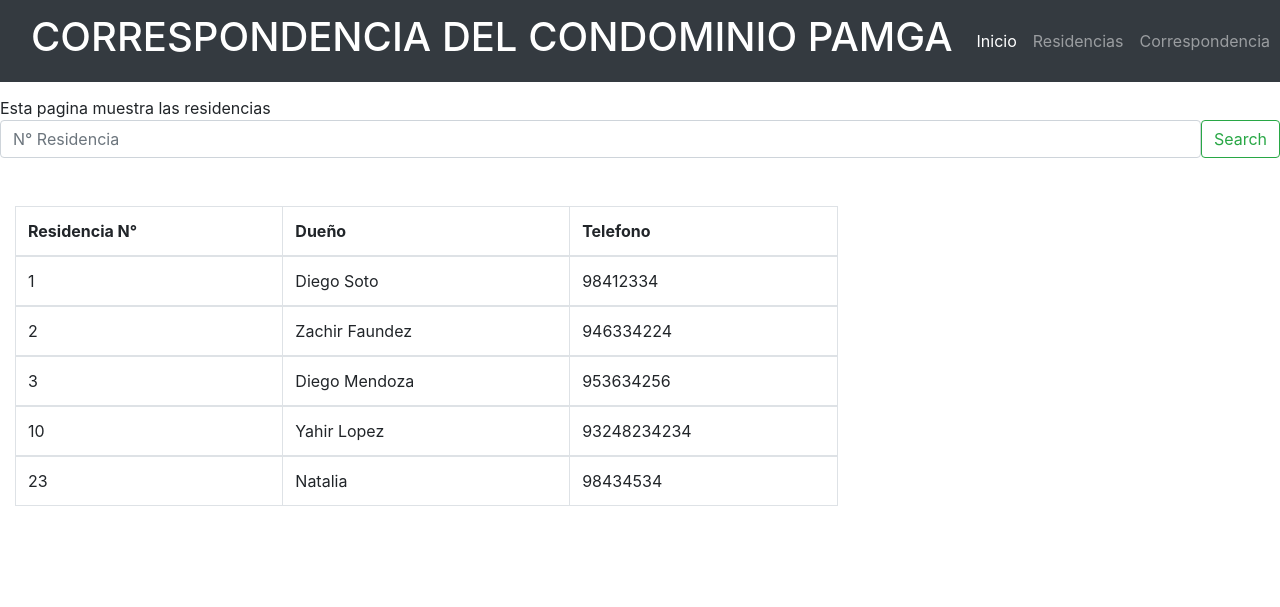
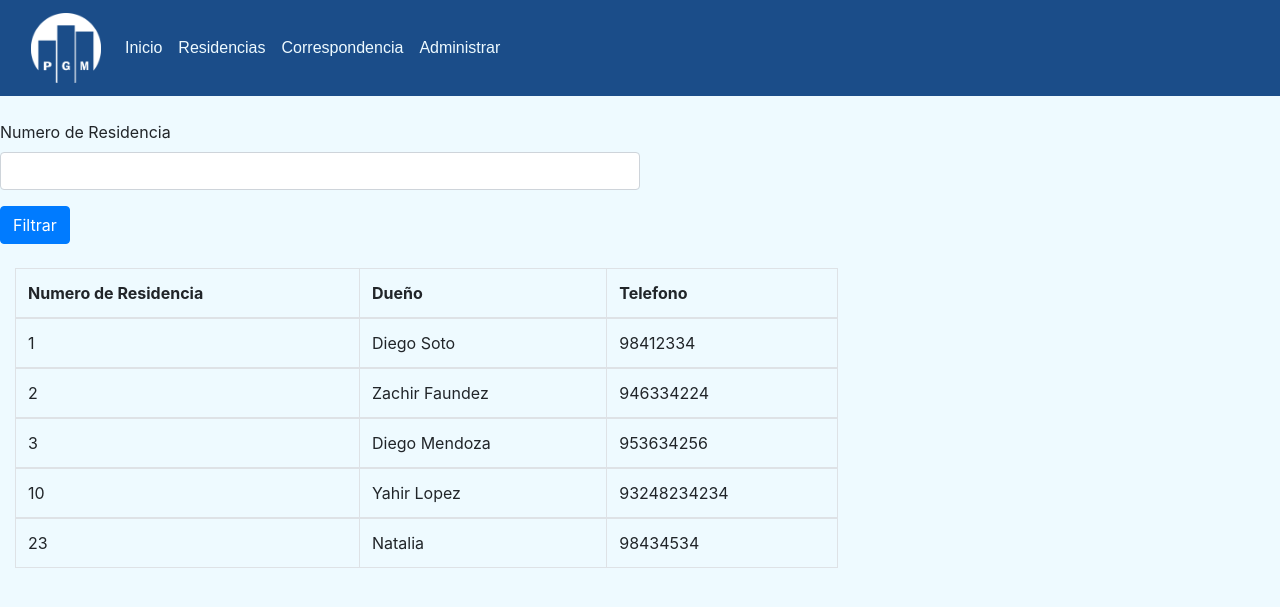
Before and after one commit to Tomoxx/CER2-PenaTomas, a Django app: page /residencias/ in a window 1280 px wide. Shown: the top 607 px of the page. Run offline with Django 4.2, Linux system fonts and the light colour scheme; data comes from the database, SQL or seed files in the repository; both versions use the stored data as it was after the commit.

Commit message:
Final Base Version

```diff
--- a/Certamen2v2/core/static/core/css/styles.css
+++ b/Certamen2v2/core/static/core/css/styles.css
@@ -1,3 +1,36 @@
-#navbar {
+.navbar {
     font-family: Arial, Helvetica, sans-serif;
 }
+
+body {
+    background-color: #eefaff;
+    }
+
+.inicio{
+    background: url("/static/core/img/Condominios.jpg") 50% 0 no-repeat fixed;
+    background-repeat: no-repeat;
+    background-position: center;
+    background-size: cover;
+    background-color: #0a0908;
+    width: 100vw;
+    height: 100vh;;
+}
+
+
+.navbar-custom{
+    background-color: #1b4d89;
+}
+
+.navbar-custom .nav-brand,
+.navbar-custom .nav-text,
+.navbar-custom .nav-link{
+    color: #eefaff;
+}
+
+.search{
+    width: auto;
+}
+
+.searchInp{
+    width: 50vw;
+}
--- a/Certamen2v2/core/templates/core/base.html
+++ b/Certamen2v2/core/templates/core/base.html
@@ -7,7 +7,7 @@
     <title>{%block title%} {%endblock%}</title>
     {% load static %}
     <link rel="stylesheet" href="https://cdn.jsdelivr.net/npm/bootstrap@4.3.1/dist/css/bootstrap.min.css" integrity="sha384-ggOyR0iXCbMQv3Xipma34MD+dH/1fQ784/j6cY/iJTQUOhcWr7x9JvoRxT2MZw1T" crossorigin="anonymous">
-    <link rel="stylesheet" href="{% static 'core/css/styles.css '%}">
+    <link rel="stylesheet" href="{% static 'core/css/styles.css' %}">
     {% comment %} <link rel="stylesheet" href="{% static 'core/js/javascript.css '%}">  {% endcomment %}
 </head>
 <body>
@@ -15,9 +15,11 @@
 
     {%block header%}
     {%endblock%}
-    <nav class="navbar fixed-top navbar-expand-lg navbar-dark bg-dark">
+    <nav class="navbar fixed-top navbar-expand-lg navbar-custom">
         <div class="container-fluid">
-            <a id="navbar" style="navbar" class="navbar-brand" href="#"><h1>CORRESPONDENCIA DEL CONDOMINIO PAMGA</h1></a>
+            <a id="navbar" class="navbar-brand" href='{% url 'inicio' %}'>
+                <img width=70vw height= 70vw src="{% static 'core/img/LogoPagma.png' %}" alt="LogoPagma">
+            </a>
             <button class="navbar-toggler" type="button" data-bs-toggle="collapse"
                 data-bs-target="#navbarSupportedContent" aria-controls="navbarSupportedContent" aria-expanded="false"
                 aria-label="Toggle navigation">
@@ -26,7 +28,7 @@
             <div class="collapse navbar-collapse" id="navbarSupportedContent">
                 <ul class="navbar-nav me-auto mb-2 mb-lg-0">
                     <li class="nav-item">
-                        <a class="nav-link active" aria-current="page" href='{% url 'inicio' %}'>Inicio</a>
+                        <a class="nav-link" href='{% url 'inicio' %}'>Inicio</a>
                     </li>
                     <li class="nav-item">
                         <a class="nav-link" href='{% url 'residencias' %}'>Residencias</a>
--- a/Certamen2v2/core/templates/core/correspondencia.html
+++ b/Certamen2v2/core/templates/core/correspondencia.html
@@ -1,23 +1,26 @@
-{% extends 'core/base.html' %}
+{% extends 'core/inicio.html' %}
 {%load static%}
 {%block title%}
-Inicio
+Correspondencia
 {%endblock%}
 
 {%block content%}
-    Esta pagina muestra la correspondencia
-    <div>
-    <form class="d-flex" method="get">
-        <input class="form-control me-2" type="search" placeholder="N° Residencia" name="search">
-        <button class="btn btn-outline-success" type="submit">Search</button>
+    <br>
+    <div class="search">
+    <form method="get">
+        <div class="mb-3">
+        <label for="numeroResidencia" class="form-label">Numero de Residencia</label>
+        <input type="search" class="form-control searchInp" id="numeroResidencia" name="search">
+        </div>
+        <button type="submit" class="btn btn-primary">Filtrar</button>
     </form>
     </div>
-    <br><br>
+    <br>
     <div class="col-md-8">
         <table class="table table-bordered border-primary" >
             <thead>
                 <tr>
-                    <th scope="col">Residencia N°</th>
+                    <th scope="col">Numero de Residencia</th>
                     <th scope="col">Fecha recepción</th>
                     <th scope="col">Conserje</th>
                     <th scope="col">Remitente</th>
@@ -36,9 +39,7 @@ Inicio
                     <td scope"col">{{i.destinatario}} </td>
                     <td scope"col">{{i.estado}} </td>
         {% endfor %}
-
-        </tbody>
-
+            </tbody>
         </table>
     </div>
 {%endblock %}
--- a/Certamen2v2/core/templates/core/inicio.html
+++ b/Certamen2v2/core/templates/core/inicio.html
@@ -5,5 +5,6 @@ Inicio
 {%endblock%}
 
 {%block content%}
-<img src="{% static 'core/img/images.png' %}" alt="My image">
+{% comment %} <img src="{% static 'core/img/images.png' %}" alt="My image"> {% endcomment %}
+<div class="inicio"></div>
 {%endblock %}
--- a/Certamen2v2/core/templates/core/residencias.html
+++ b/Certamen2v2/core/templates/core/residencias.html
@@ -1,24 +1,28 @@
-{% extends 'core/base.html' %}
+{% extends 'core/correspondencia.html' %}
 {%load static%}
 {%block title%}
-Inicio
+Residencia
 {%endblock%}
 
 {%block content%}
-    Esta pagina muestra las residencias
-    <form class="d-flex" method="get">
-        <input class="form-control me-2" type="search" placeholder="N° Residencia" name="search">
-        <button class="btn btn-outline-success" type="submit">Search</button>
+    <br>
+    <div class="search">
+    <form method="get">
+    <div class="mb-3">
+    <label for="numeroResidencia" class="form-label">Numero de Residencia</label>
+    <input type="search" class="form-control searchInp" id="numeroResidencia" name="search">
+    </div>
+    <button type="submit" class="btn btn-primary">Filtrar</button>
     </form>
-    <br><br>
+    </div>
+    <br>
     <div class="col-md-8">
         <table class="table table-bordered border-primary" >
         <thead>
             <tr>
-            <th scope="col">Residencia N°</th>
+            <th scope="col">Numero de Residencia</th>
             <th scope="col">Dueño</th>
             <th scope="col">Telefono</th>
-
             </tr>
         </thead>
         {%for i in residencia%}
@@ -28,9 +32,7 @@ Inicio
             <td scope"col">{{i.dueno}} </td>
             <td scope"col">{{i.telefono}} </td>
         {% endfor %}
-
         </tbody>
-
         </table>
     </div>
 {%endblock %}
```
Also changed, not shown: Certamen2v2/core/static/core/img/Condominios.jpg (added), Certamen2v2/core/static/core/img/LogoPagma.png (added), Certamen2v2/core/static/core/img/images.png (deleted), Certamen2v2/db.sqlite3.
